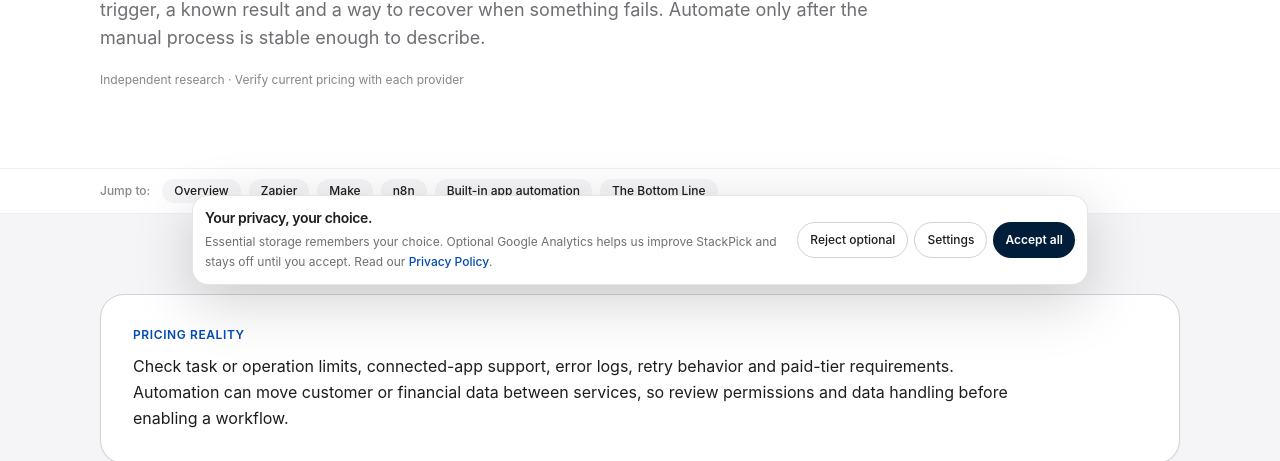
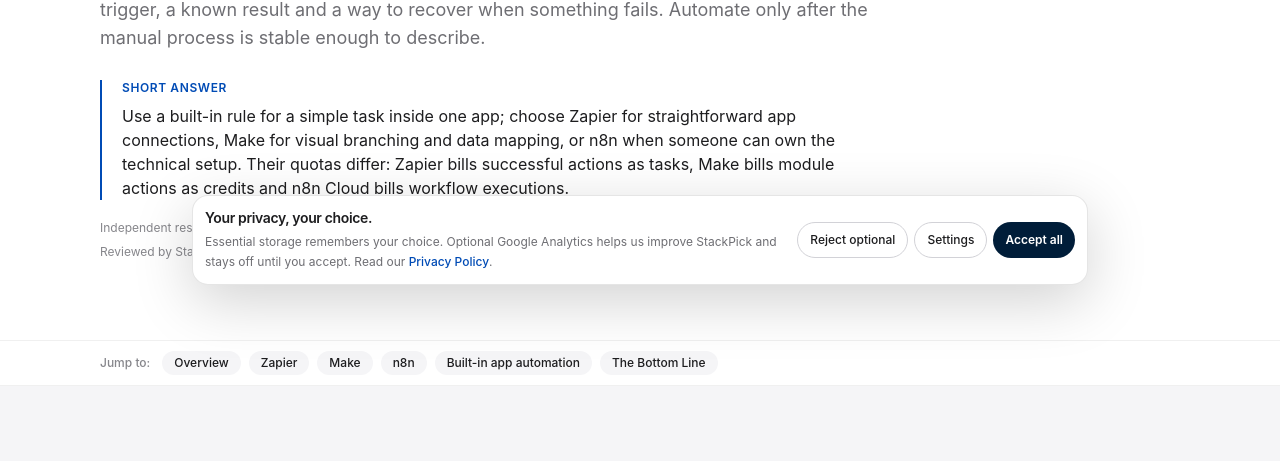
Before and after one commit to LinukaBandara/StackPick, a Next.js app: page /best/automate-repetitive-small-business-tasks in a window 1280 px wide. Shown: the part 491-952 px from the top of the page. Built offline with nearby package versions, Linux system fonts and the light colour scheme; no server answers.

Commit message:
Refresh small business automation limits and workflow detail

```diff
--- a/app/best/automate-repetitive-small-business-tasks/page.tsx
+++ b/app/best/automate-repetitive-small-business-tasks/page.tsx
@@ -12,13 +12,15 @@ export default function Page() {
     <ComparisonArticle
       title="How to Automate Repetitive Small-Business Tasks"
       slug="automate-repetitive-small-business-tasks"
+      reviewedOn="2026-11-07"
       intro="Good automation removes predictable copying and reminders; bad automation makes errors happen faster and harder to spot. Start with one repeated workflow that has a clear trigger, a known result and a way to recover when something fails. Automate only after the manual process is stable enough to describe."
-      pricingNote="Check task or operation limits, connected-app support, error logs, retry behavior and paid-tier requirements. Automation can move customer or financial data between services, so review permissions and data handling before enabling a workflow."
+      quickAnswer="Use a built-in rule for a simple task inside one app; choose Zapier for straightforward app connections, Make for visual branching and data mapping, or n8n when someone can own the technical setup. Their quotas differ: Zapier bills successful actions as tasks, Make bills module actions as credits and n8n Cloud bills workflow executions."
+      pricingNote="Plan and billing details checked November 7, 2026. Zapier Free lists 100 tasks/month and two-step Zaps; Make Free lists 1,000 credits/month and a 15-minute minimum schedule; n8n Cloud Starter lists 2,500 workflow executions/month at €20/month billed annually. These units are not equivalent. Verify app availability, regional pricing, AI/API charges, retries and overage behavior before production."
       tools={[
-        { name: "Zapier", bestFor: "Connecting common cloud apps with trigger-and-action workflows", freeOption: "Check current task limits, supported apps and plan requirements.", tradeoff: "Quick to prototype, but multi-step workflows, higher volume and premium integrations may require paid access.", url: "https://zapier.com/" },
-        { name: "Make", bestFor: "Visual workflows with branching logic and data transformations", freeOption: "Check current operation limits and supported integrations.", tradeoff: "More control over complex flows, but the visual logic takes time to understand and maintain.", url: "https://www.make.com/" },
-        { name: "n8n", bestFor: "Teams that want more control over workflow logic and hosting", freeOption: "Compare current cloud plan terms with the requirements of self-hosting.", tradeoff: "Flexible for technical users, but self-hosting brings maintenance, security and uptime responsibilities.", url: "https://n8n.io/" },
-        { name: "Built-in app automation", bestFor: "Simple reminders or status changes inside one existing product", freeOption: "Check whether the feature is included in your current plan.", tradeoff: "Often easiest to support and troubleshoot, but limited when a workflow spans several services.", url: "https://www.zoho.com/" },
+        { name: "Zapier", bestFor: "Connecting common cloud apps with trigger-and-action workflows", freeOption: "Free lists 100 tasks/month and two-step Zaps. Professional starts at US$19.99/month; the selected task tier changes the price.", tradeoff: "Quick to prototype, but multi-step workflows, higher volume and premium integrations may require paid access.", url: "https://zapier.com/pricing" },
+        { name: "Make", bestFor: "Visual workflows with branching logic and data transformations", freeOption: "Free lists 1,000 credits/month, up to two active scenarios and a 15-minute minimum scheduled-run interval.", tradeoff: "More control over complex flows, but the visual logic takes time to understand and maintain.", url: "https://www.make.com/en/pricing" },
+        { name: "n8n", bestFor: "Teams that want more control over workflow logic and hosting", freeOption: "Self-hosted Community Edition is available; n8n Cloud Starter is 2,500 executions/month at €20/month billed annually. Self-hosting adds infrastructure and security maintenance.", tradeoff: "Flexible for technical users, but self-hosting brings maintenance, security and uptime responsibilities.", url: "https://n8n.io/pricing/" },
+        { name: "Built-in app automation", bestFor: "Simple reminders or status changes inside one existing product", freeOption: "Check the exact product's automation allowance; Zoho CRM, Books, Invoice and other Zoho apps have separate limits and billing.", tradeoff: "Often easiest to support and troubleshoot, but limited when a workflow spans several services.", url: "https://www.zoho.com/flow/pricing.html" },
       ]}
       bottomLine="Start with one low-risk workflow, such as sending an internal notification when a form arrives. Measure time saved and missed events, add a clear failure alert and keep human approval for money movement, deletion or customer-facing messages until the automation is proven."
     >
@@ -30,7 +32,7 @@ export default function Page() {
             <div className="rounded-[24px] border border-black/10 p-6"><h3 className="text-lg font-semibold">Good first candidates</h3><ul className="mt-4 space-y-3 text-sm leading-6 text-[#6e6e73]"><li>Copying a new enquiry into a lead list.</li><li>Sending an internal reminder for an approaching deadline.</li><li>Creating a task when a known status changes.</li></ul></div>
             <div className="rounded-[24px] border border-black/10 p-6"><h3 className="text-lg font-semibold">Safeguards to add</h3><ul className="mt-4 space-y-3 text-sm leading-6 text-[#6e6e73]"><li>Prevent duplicate runs and define retry behavior.</li><li>Notify an owner when a step fails.</li><li>Keep human approval for sensitive or irreversible actions.</li></ul></div>
           </div>
-          <p className="mt-6 max-w-3xl text-sm leading-6 text-[#6e6e73]">Test with sample records first. Confirm what information is shared with connected services, who can edit the workflow and how to disable it quickly if results are wrong.</p>
+          <p className="mt-6 max-w-3xl text-sm leading-6 text-[#6e6e73]">Test with sample records first. Confirm what information is shared with connected services, who can edit the workflow and how to disable it quickly if results are wrong. Research method: desk review of official pricing and workflow documentation checked November 7, 2026; no workflow execution benchmark is claimed.</p>
         </div>
       </section>
     </ComparisonArticle>
```
